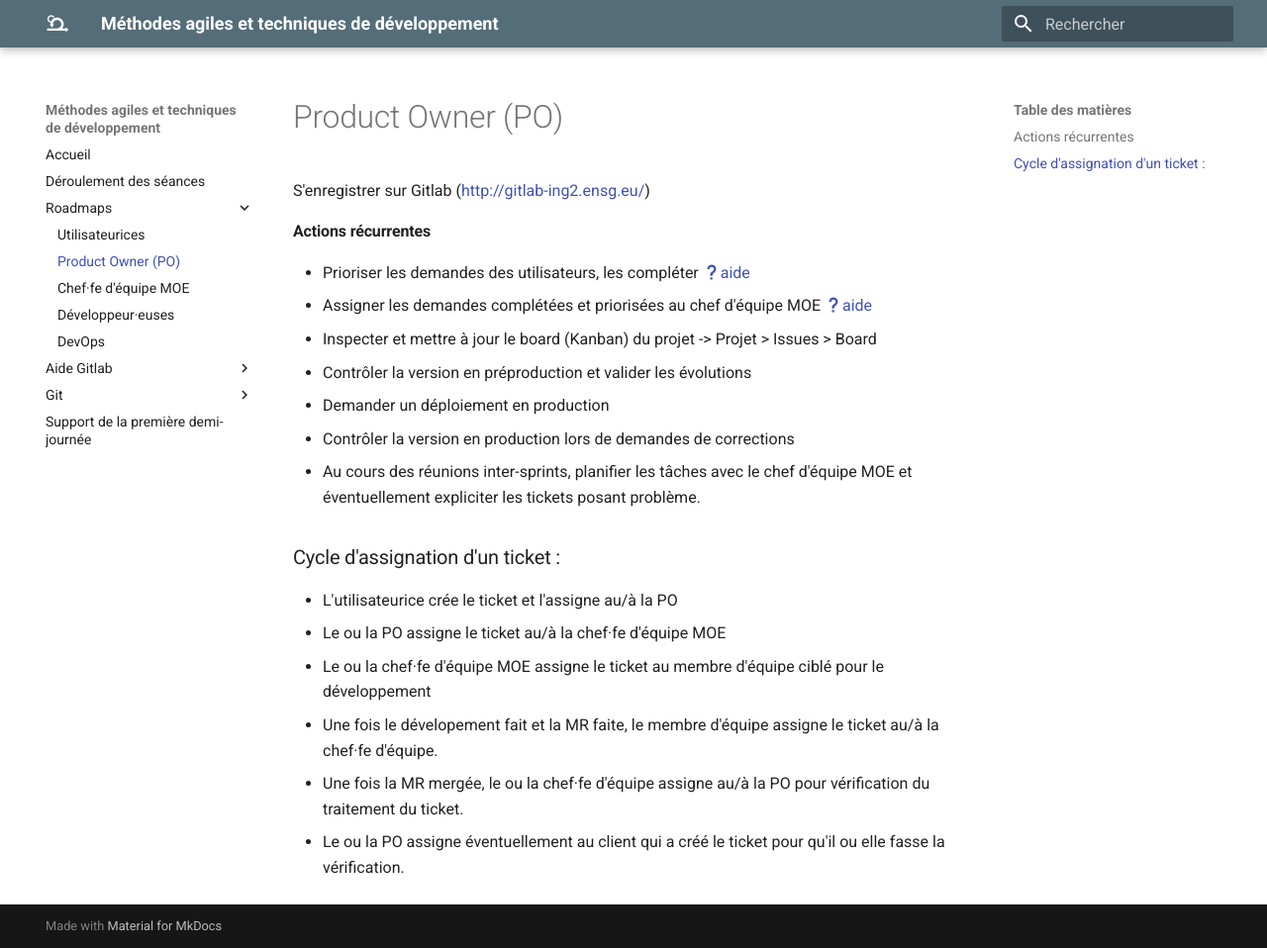
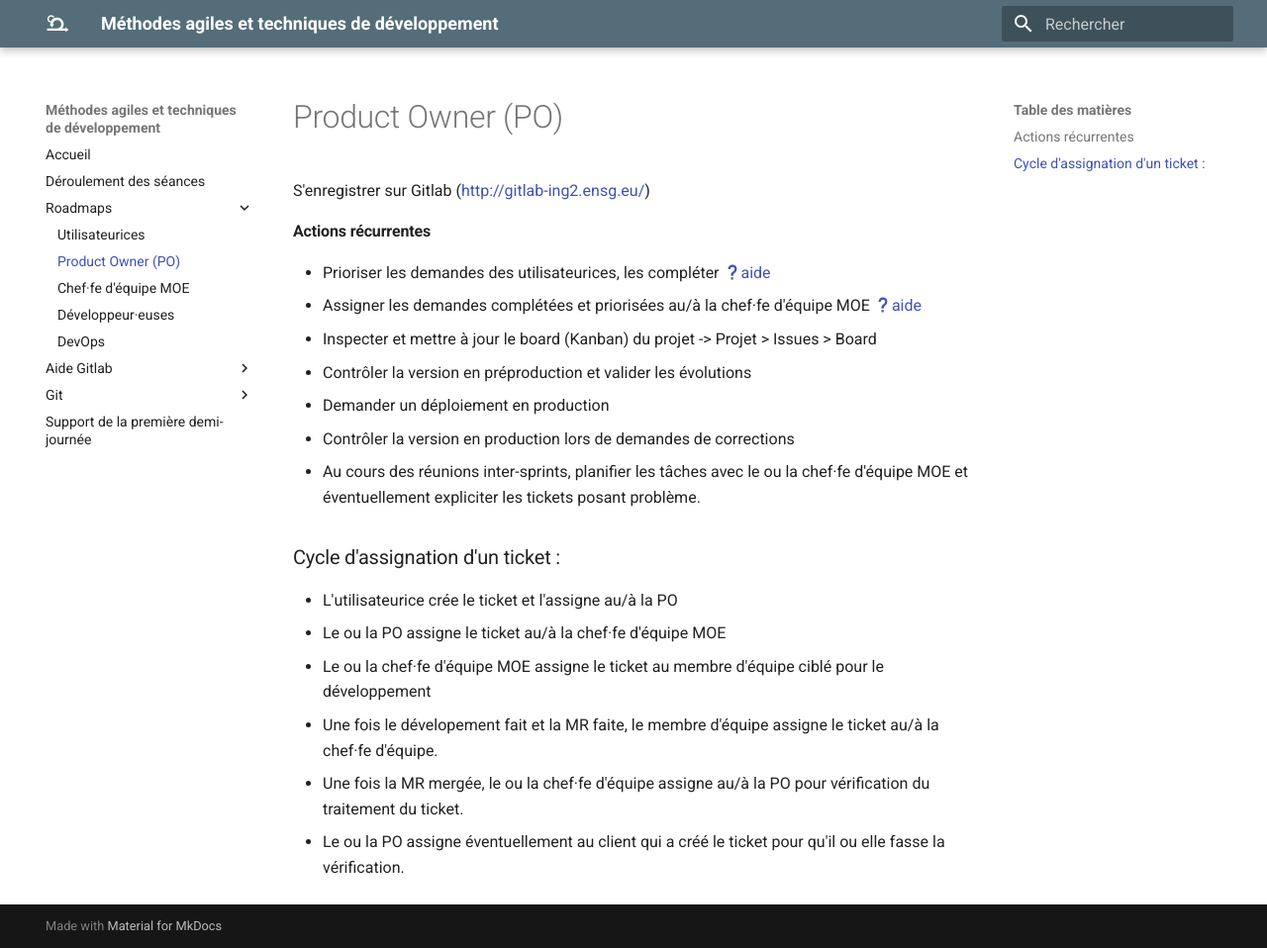
Before and after one commit to azarz/Methodes-agiles-et-techniques-de-developpement-ing2-m1, an MkDocs documentation site: the page built from docs/po.md, in a window 1280 px wide and 958 px high. Shown: the whole window at 99% size. Built offline with MkDocs 1.6.1 and Material for MkDocs 9.7.7, drawn with Linux system fonts in a browser that asks for light colours.

Commit message:
Update po.md

```diff
--- a/docs/po.md
+++ b/docs/po.md
@@ -2,13 +2,13 @@ S'enregistrer sur Gitlab ([http://gitlab-ing2.ensg.eu/](http://gitlab-ing2.ensg.
 
 ### Actions récurrentes
 
-* Prioriser les demandes des utilisateurs, les compléter [:material-help:aide](gitlab/issues.md#consultation-des-tickets)
-* Assigner les demandes complétées et priorisées au chef d'équipe MOE [:material-help:aide](gitlab/issues.md#changer-lassignation-dun-ticket)
+* Prioriser les demandes des utilisateurices, les compléter [:material-help:aide](gitlab/issues.md#consultation-des-tickets)
+* Assigner les demandes complétées et priorisées au/à la chef·fe d'équipe MOE [:material-help:aide](gitlab/issues.md#changer-lassignation-dun-ticket)
 * Inspecter et mettre à jour le board (Kanban) du projet -> Projet > Issues > Board
 * Contrôler la version en préproduction et valider les évolutions
 * Demander un déploiement en production
 * Contrôler la version en production lors de demandes de corrections
-* Au cours des réunions inter-sprints, planifier les tâches avec le chef d'équipe MOE et éventuellement expliciter les tickets posant problème.
+* Au cours des réunions inter-sprints, planifier les tâches avec le ou la chef·fe d'équipe MOE et éventuellement expliciter les tickets posant problème.
 
 
 ## Cycle d'assignation d'un ticket :
```
